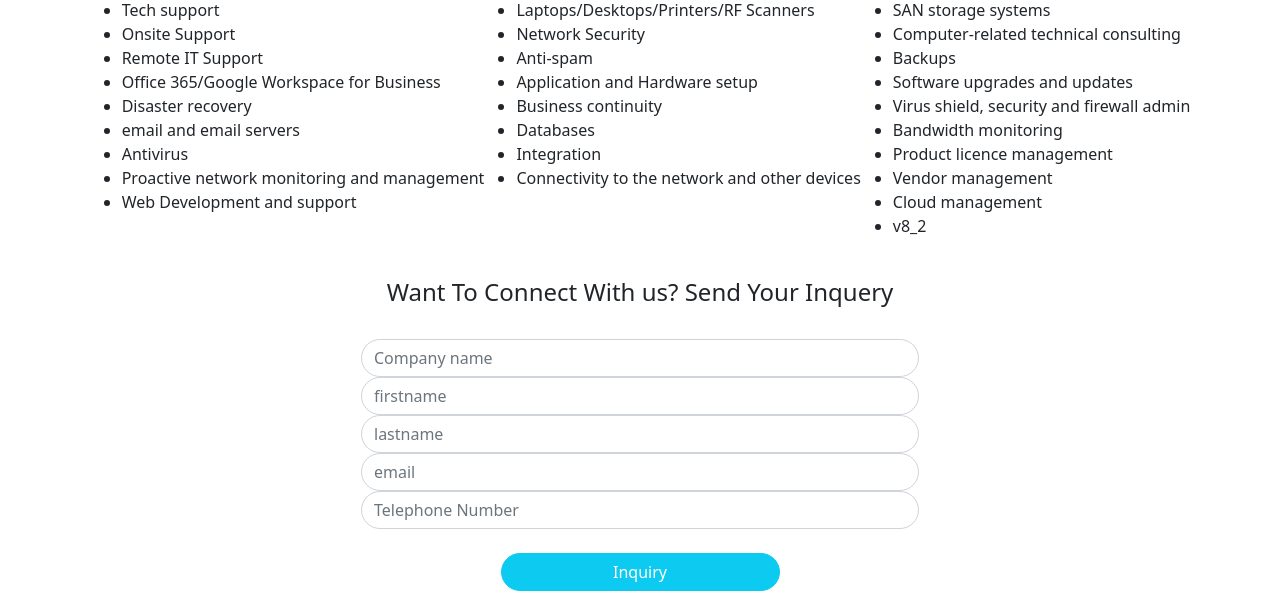
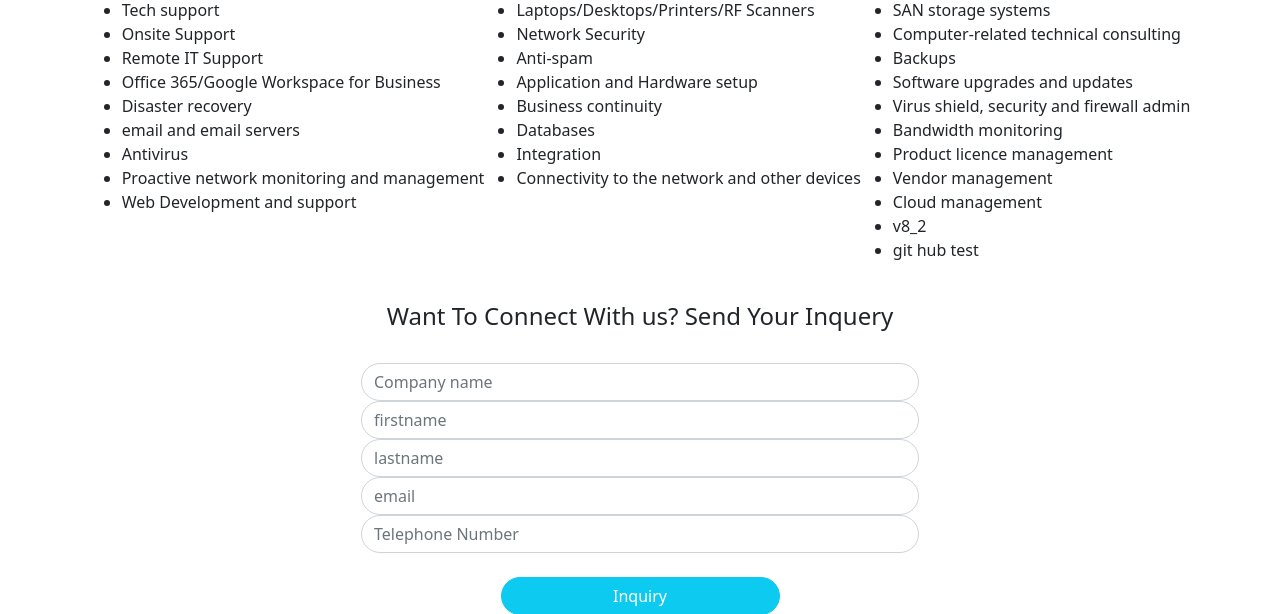
Before and after one commit to falphonse/metrocollege, a PHP site: page / in a window 1280 px wide. Shown: the part 1131-1745 px from the top of the page. Run offline with PHP 8.4, Linux system fonts and the light colour scheme.

Commit message:
I have change the index.php file

```diff
--- a/index.php
+++ b/index.php
@@ -174,6 +174,7 @@
                         <li>Vendor management</li>
                         <li>Cloud management</li>
 				<li>v8_2</li>
+                <li>git hub test</li>
 
                     </ul>
                 </div>
```
